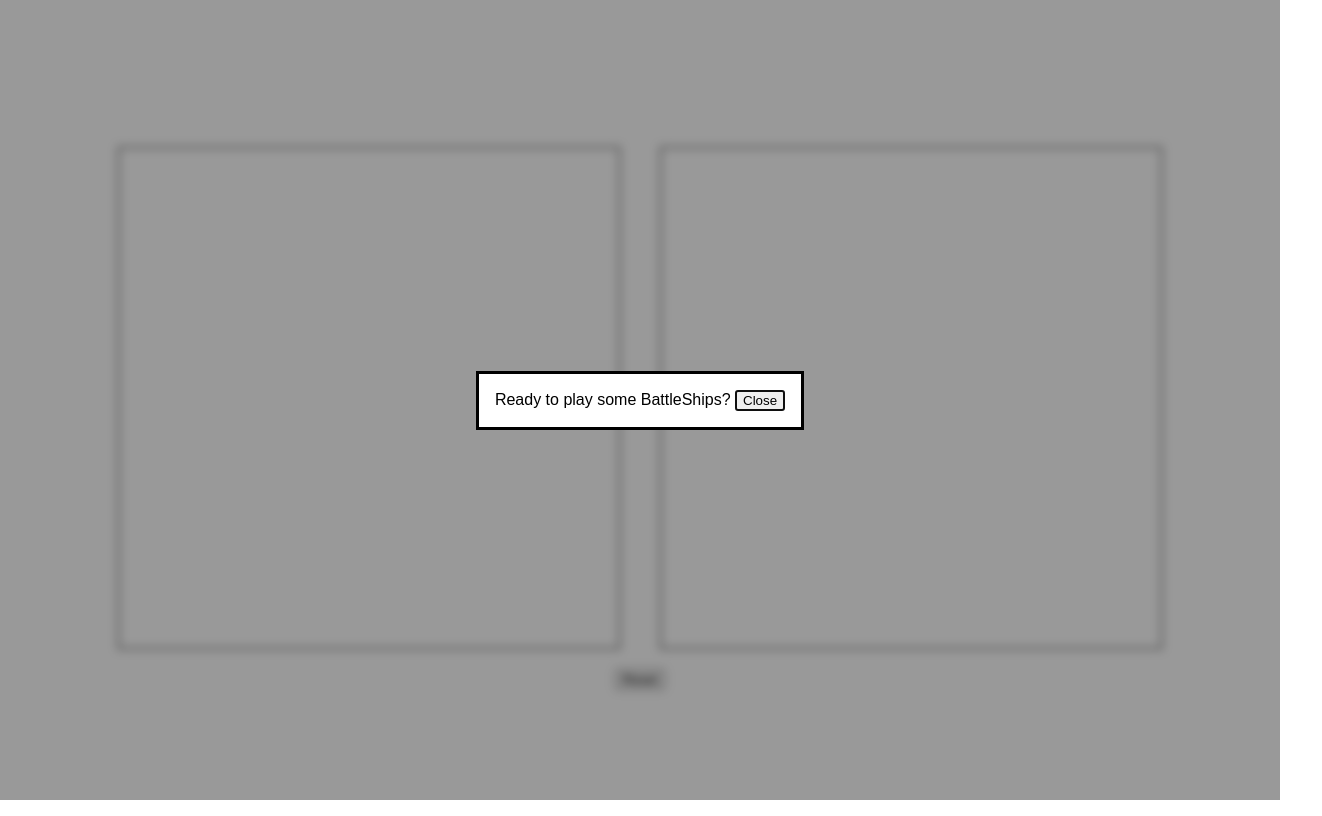
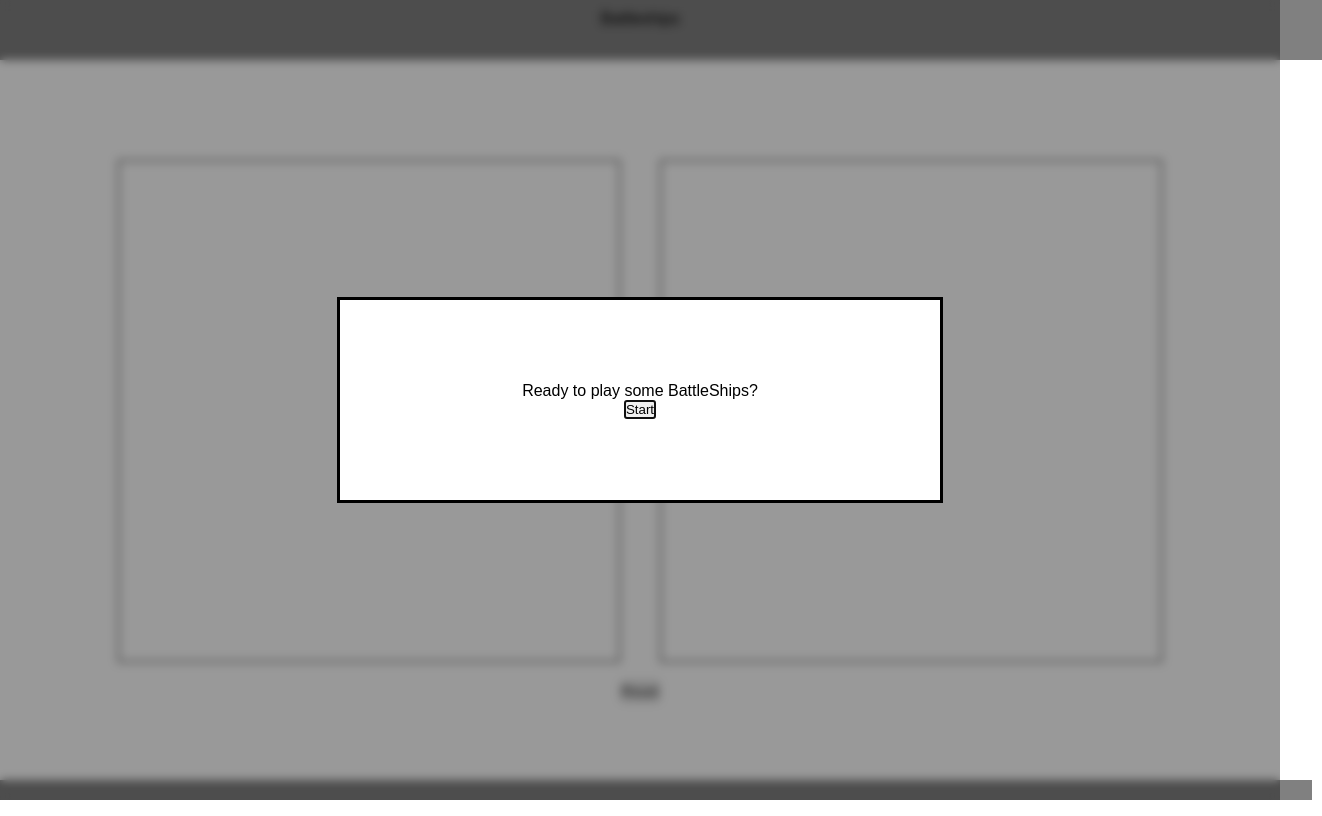
Before and after one commit to WLewis0991/Battleships, a website built with webpack: page src/template.html in a window 1280 px wide. Shown: the whole page, 1322 px wide, since content can reach past the window. Built offline with nearby package versions, Linux system fonts and the light colour scheme.

Commit message:
Fix to start sceen and winner screen and basic header and footer added. and positioned using flex

```diff
--- a/src/board.js
+++ b/src/board.js
@@ -1,5 +1,5 @@
+import { resetGame } from "./index.js";
 import { Ship } from "./ship.js";
-import { resetGame } from "./index.js";
 
 export { Gameboard };
 
@@ -176,8 +176,9 @@
 
 	checkWin() {
 		if (this.shipsSunk === 5) {
-			const dialog = document.getElementById("winner");
-			dialog.showModal();
+			const winner = document.getElementById("winner");
+			winner.style.display = "flex"
+			winner.showModal();
 			const winnerMessage = document.getElementById("winnerMessage");
 			winnerMessage.innerText = `${this.name} WINS!! Ready to play again?`;
 		}
--- a/src/index.js
+++ b/src/index.js
@@ -1,7 +1,7 @@
 // Battleship
 import "./styles.css";
+import { Gameboard } from "./board.js";
 import { Player } from "./player.js";
-import { Gameboard } from "./board.js";
 
 export { resetGame };
 
@@ -30,7 +30,8 @@
 
 const closeButton = document.getElementById("close");
 closeButton.addEventListener("click", () => {
-	const dialog = document.getElementById("winner");
+	const winner = document.getElementById("winner");
+	winner.style.display="none"
 	winner.close();
 	resetGame();
 });
--- a/src/styles.css
+++ b/src/styles.css
@@ -1,4 +1,9 @@
 /* Style sheet */
+* {
+	margin: 0;
+	padding: 0;
+}
+
 
 body {
 	display: flex;
@@ -9,12 +14,44 @@
 	font-family: sans-serif;
 }
 
+#winner{
+	display: flex;
+	flex-direction: column;
+	  position: fixed;
+	  width:600px;
+	  height: 200px;
+	  justify-content: center;
+	  align-items: center;
+  top: 50%;         /* Moves the top edge to the vertical center */
+  left: 50%;        /* Moves the left edge to the horizontal center */
+  transform: translate(-50%, -50%);
+
+}
+
 #winner::backdrop {
 	background: rgba(0, 0, 0, 0.4);
 	backdrop-filter: blur(5px);
 }
 
+header {
+	flex-grow: 0;
+	width: 105%;
+	height: 40px;
+	text-align: center;
+	background-color: grey;
+	margin: 0;
+	padding: 10px;
+}
+
 .game {
+	display: flex;
+	flex-direction: column;
+	justify-content: center;
+	align-items: center;
+	flex-grow: 1;
+}
+
+.boardContainer {
 	display: flex;
 	justify-content: center;
 	align-items: center;
@@ -75,3 +112,10 @@
 .ship {
 	background-color: black;
 }
+
+footer {
+	width: 105%;
+	height: 20px;
+	flex-grow: 0;
+	background-color: grey;
+}
--- a/src/template.html
+++ b/src/template.html
@@ -6,26 +6,35 @@
     <title>Document</title>
 </head>
 <body>
+  <header>
+    Battleships
+  </header>
 
 
-      <span id="message"></span>
-    <div class="game">
+
+  <div class="game">
+    <span id="message"></span>
+
+    <div class="boardContainer">
+
+        <div class="board"></div>
+        <div class ="enemyBoard"></div>
+
+    </div>
 
 
-   <div class="board">
+    <button id="reset">Reset</button>
 
-    </div>
-    <div class ="enemyBoard">
+  </div>
 
-    </div>
-    </div>
-    <button id="reset">Reset</button>
+  <footer></footer>
+
 
     <dialog id="winner">
 
       <span id="winnerMessage">Ready to play some BattleShips?</span>
 
-      <button id="close">Close</button>
+      <button id="close">Start</button>
 
     </dialog>
 </body>
--- a/webpack.prod.js
+++ b/webpack.prod.js
@@ -2,7 +2,7 @@
 import common from "./webpack.common.js";
 
 export default merge(common, {
-  mode: "production",
+	mode: "production",
 
-  devtool: "source-map",
+	devtool: "source-map",
 });
```
Also changed, not shown: webpack.dev.js (+5 -5 lines), package.json (indentation only), webpack.common.js (indentation only).
